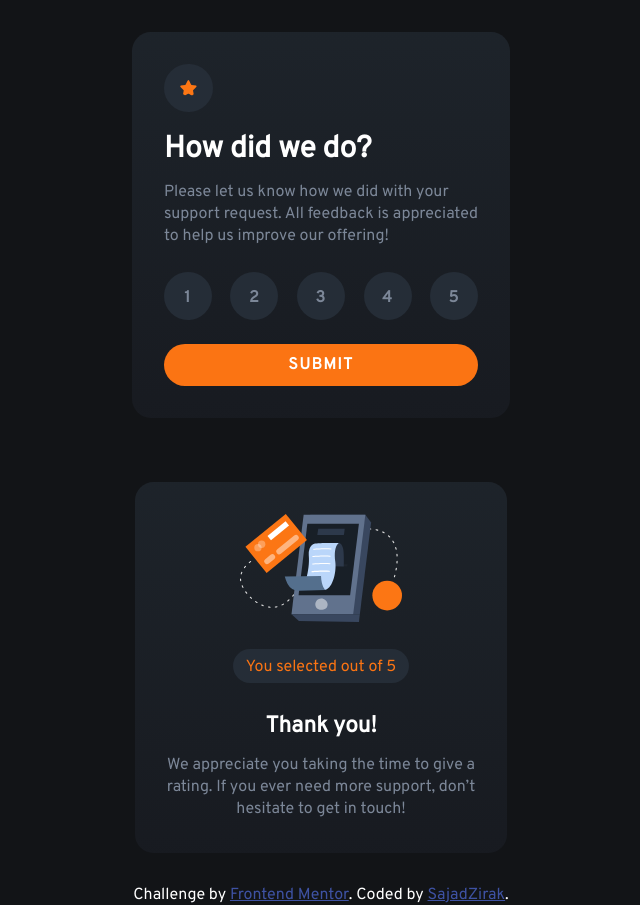
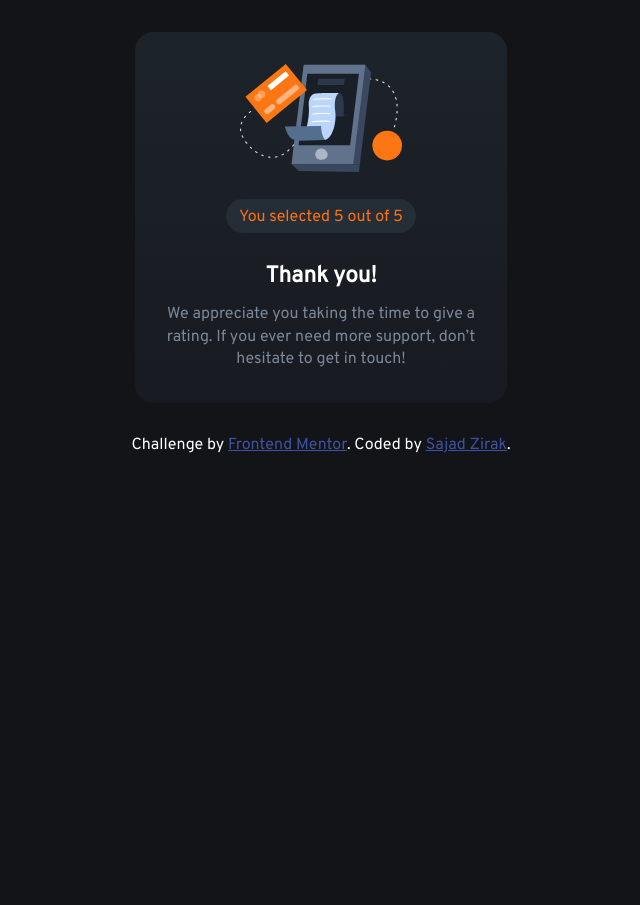
Before and after one commit to sajadzirak/interactive-rating-component, a plain HTML site: page src/index.html in a window 1280 px wide. Both pictures are taken after a click on the button "SUBMIT". Shown: the whole page, without its empty margins (319-959 px from the left). After the commit the page ends 800 px from the top, so only its background shows below. Drawn offline with Linux system fonts and the light colour scheme.

Commit message:
javascripts added and finished :)))

```diff
--- a/src/index.css
+++ b/src/index.css
@@ -132,7 +132,7 @@ button {
 }
 
 .thank-you {
-    display: flex;
+    display: none;
     flex-direction: column;
     justify-content: center;
     align-items: center;
--- a/src/index.html
+++ b/src/index.html
@@ -20,11 +20,11 @@
         appreciated <br> to help us improve our offering!
       </p>
       <ul>
-        <li><button>1</button></li>
-        <li><button>2</button></li>
-        <li><button>3</button></li>
-        <li><button>4</button></li>
-        <li><button>5</button></li>
+        <li><button class="rate-btn">1</button></li>
+        <li><button class="rate-btn">2</button></li>
+        <li><button class="rate-btn">3</button></li>
+        <li><button class="rate-btn">4</button></li>
+        <li><button class="rate-btn">5</button></li>
       </ul>
       <button class="submit-btn">SUBMIT</button>
     </div>
@@ -33,7 +33,7 @@
       <img src="../images/illustration-thank-you.svg" alt="">
       <p class="your-rate">
         You selected
-        <!-- Add rating here -->
+        <span id="your-rate">5</span>
         out of 5
       </p>
       <h2>Thank you!</h2>
@@ -47,7 +47,7 @@
       Challenge by
       <a href="https://www.frontendmentor.io?ref=challenge" target="_blank"
         >Frontend Mentor</a
-      >. Coded by <a href="https://www.github.com/sajadzirak">SajadZirak</a>.
+      >. Coded by <a href="https://www.github.com/sajadzirak">Sajad Zirak</a>.
     </div>
 
     <script src="index.js"></script>
--- a/src/index.js
+++ b/src/index.js
@@ -0,0 +1,16 @@
+const mainContainer = document.querySelector(".main-container")
+const thankYou = document.querySelector(".thank-you")
+const yourRate = document.querySelector("#your-rate")
+const submitButton = document.querySelector(".submit-btn")
+const rateButtons = document.querySelectorAll(".rate-btn")
+
+submitButton.addEventListener('click', () => {
+    mainContainer.style.display = "none"
+    thankYou.style.display = "flex"
+})
+
+rateButtons.forEach((button) => {
+    button.addEventListener('click', () => {
+        yourRate.innerHTML = button.innerHTML
+    })
+})
```
